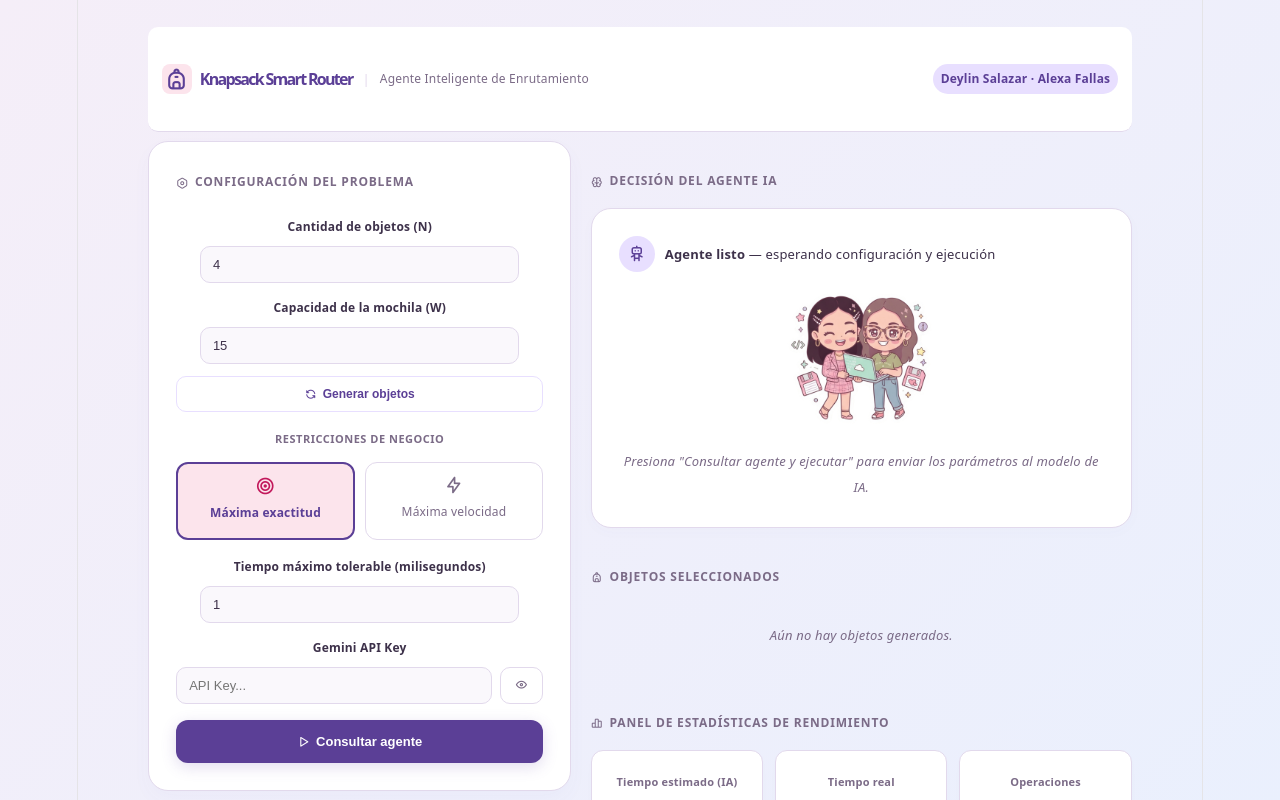
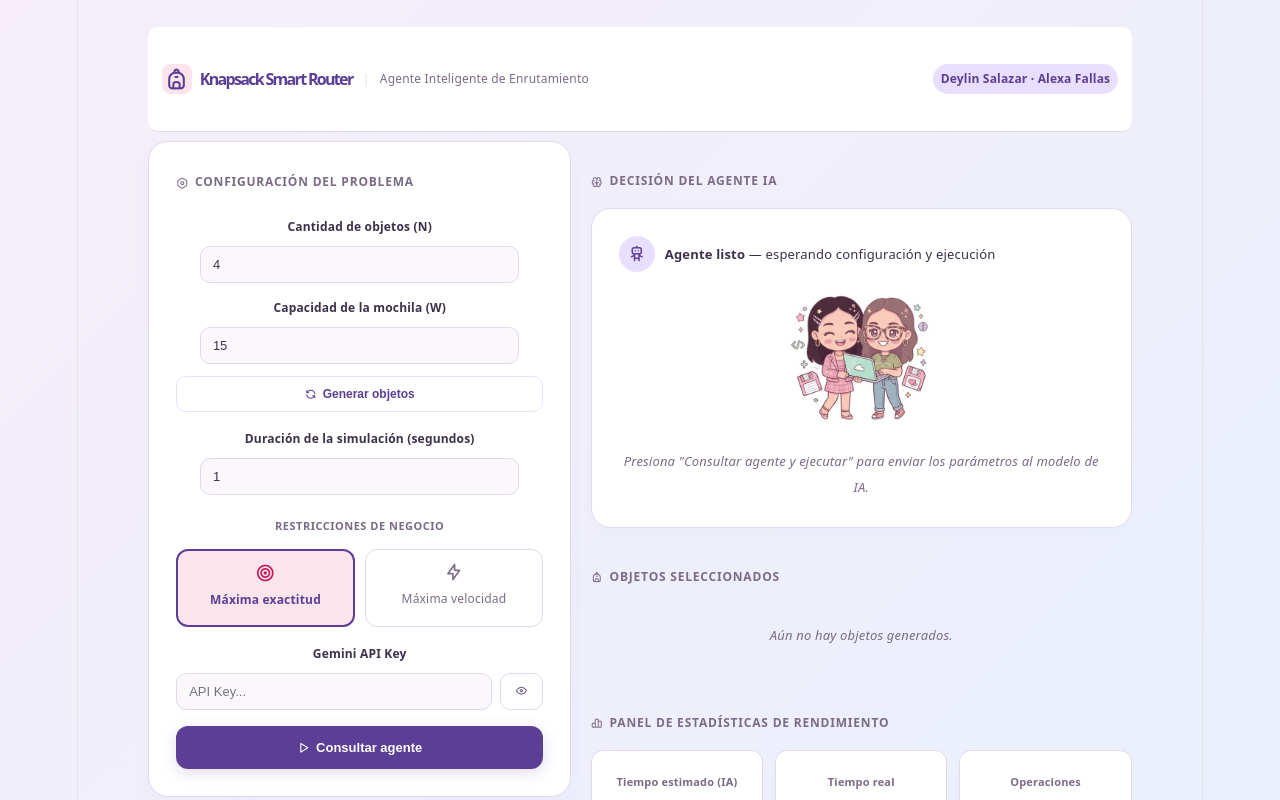
Before and after one commit to Dei1400/Proyecto2_Analisis, a React (Vite) app in the folder programa/: page / in a window 1280 px wide. Shown: the top 800 px of the page. Built offline with nearby package versions, Linux system fonts and the light colour scheme.

Commit message:
validaciones interfaz

```diff
--- a/programa/src/components/PanelConfiguracion.jsx
+++ b/programa/src/components/PanelConfiguracion.jsx
@@ -5,6 +5,7 @@ export default function PanelConfiguracion({
   W, setW,
   priority, setPriority,
   maxTime, setMaxTime,
+  algoMaxTime, setAlgoMaxTime,
   apiKey, setApiKey,
   onGenerateRandom,
   onRunSystem,
@@ -25,11 +26,12 @@ export default function PanelConfiguracion({
         value={N}
         min={4}
         max={25}
+        disabled={loading}
         onChange={(e) => {
           const valor = parseInt(e.target.value) || 4;
           setN(Math.min(Math.max(valor, 4), 25));
         }}
-        style={styles.input}
+        style={{ ...styles.input, opacity: loading ? 0.6 : 1, cursor: loading ? 'not-allowed' : 'text' }}
       />
 
       <label style={styles.label}>Capacidad de la mochila (W)</label>
@@ -38,52 +40,94 @@ export default function PanelConfiguracion({
           value={W}
           min={1}
           max={1000}
+          disabled={loading}
           onChange={(e) => {
             const valor = parseInt(e.target.value) || 1;
             setW(Math.min(Math.max(valor, 1), 1000));
           }}
-          style={styles.input}
+          style={{ ...styles.input, opacity: loading ? 0.6 : 1, cursor: loading ? 'not-allowed' : 'text' }}
       />
 
       {/* Boton de generar objetos */}
       <div style={styles.row}>
-        <button onClick={onGenerateRandom} style={{ ...styles.btnSecundario, width: '100%', flex: 'none' }}>
+        <button
+          onClick={onGenerateRandom}
+          disabled={loading}
+          style={{
+            ...styles.btnSecundario,
+            width: '100%',
+            flex: 'none',
+            opacity: loading ? 0.6 : 1,
+            cursor: loading ? 'not-allowed' : 'pointer'
+          }}
+        >
           <i className="ti ti-refresh"></i> Generar objetos
         </button>
       </div>
+
+      <label style={styles.label}>Duración de la simulación (segundos)</label>
+      <input
+        type="number"
+        value={maxTime}
+        min={1}
+        max={60}
+        disabled={loading}
+        placeholder="Ej. 3"
+        onChange={(e) => {
+          const valor = parseInt(e.target.value) || 1;
+          setMaxTime(Math.max(valor, 1));
+        }}
+        style={{ ...styles.input, opacity: loading ? 0.6 : 1, cursor: loading ? 'not-allowed' : 'text' }}
+      />
 
       <div style={styles.sectionLabel}>Restricciones de negocio</div>
 
       <div style={styles.priorityGrid}>
         <div
-          style={{ ...styles.priorityBtn, ...(priority === 'accuracy' ? styles.priorityBtnActive : {}) }}
-          onClick={() => setPriority('accuracy')}
+          style={{
+            ...styles.priorityBtn,
+            ...(priority === 'accuracy' ? styles.priorityBtnActive : {}),
+            opacity: loading ? 0.6 : 1,
+            cursor: loading ? 'not-allowed' : 'pointer'
+          }}
+          onClick={() => !loading && setPriority('accuracy')}
         >
           <i className="ti ti-target" style={priority === 'accuracy' ? styles.iconActive : styles.iconInactive}></i>
           <span>Máxima exactitud</span>
         </div>
         <div
-          style={{ ...styles.priorityBtn, ...(priority === 'speed' ? styles.priorityBtnActive : {}) }}
-          onClick={() => setPriority('speed')}
+          style={{
+            ...styles.priorityBtn,
+            ...(priority === 'speed' ? styles.priorityBtnActive : {}),
+            opacity: loading ? 0.6 : 1,
+            cursor: loading ? 'not-allowed' : 'pointer'
+          }}
+          onClick={() => !loading && setPriority('speed')}
         >
           <i className="ti ti-bolt" style={priority === 'speed' ? styles.iconActive : styles.iconInactive}></i>
           <span>Máxima velocidad</span>
         </div>
       </div>
 
-      <label style={styles.label}>Tiempo máximo tolerable (milisegundos)</label>
+      {/* INPUT CONDICIONAL */}
+      {priority === 'speed' && (
+        <div style={{ animation: 'fadeIn 0.2s ease' }}>
+          <label style={styles.label}>Tiempo máximo del algoritmo (milisegundos)</label>
           <input
             type="number"
-        value={maxTime}
+            value={algoMaxTime}
             min={1}
-        max={500000}
+            max={5000}
+            disabled={loading}
             placeholder="Ej. 100"
             onChange={(e) => {
               const valor = parseInt(e.target.value) || 1;
-          setMaxTime(Math.max(valor, 1));
+              setAlgoMaxTime(Math.max(valor, 1));
             }}
-        style={styles.input}
+            style={{ ...styles.input, opacity: loading ? 0.6 : 1, cursor: loading ? 'not-allowed' : 'text' }}
           />
+        </div>
+      )}
 
       <label style={styles.label}>Gemini API Key</label>
       <div style={styles.apiRow}>
@@ -91,10 +135,15 @@ export default function PanelConfiguracion({
           type={showPass ? "text" : "password"}
           placeholder="API Key..."
           value={apiKey}
+          disabled={loading} // <-- Desactivar si está cargando
           onChange={(e) => setApiKey(e.target.value)}
-          style={{ ...styles.input, marginBottom: 0, flex: 1 }}
+          style={{ ...styles.input, marginBottom: 0, flex: 1, opacity: loading ? 0.6 : 1, cursor: loading ? 'not-allowed' : 'text' }}
         />
-        <button onClick={() => setShowPass(!showPass)} style={styles.btnEye}>
+        <button
+          onClick={() => !loading && setShowPass(!showPass)}
+          disabled={loading}
+          style={{ ...styles.btnEye, opacity: loading ? 0.6 : 1, cursor: loading ? 'not-allowed' : 'pointer' }}
+        >
           <i className={showPass ? "ti ti-eye-off" : "ti ti-eye"}></i>
         </button>
       </div>
@@ -102,7 +151,7 @@ export default function PanelConfiguracion({
       <button
         onClick={onRunSystem}
         disabled={loading}
-        style={{ ...styles.btnPrincipal, opacity: loading ? 0.7 : 1 }}
+        style={{ ...styles.btnPrincipal, opacity: loading ? 0.7 : 1, cursor: loading ? 'not-allowed' : 'pointer' }}
       >
         <i className={loading ? "ti ti-loader spin" : "ti ti-player-play"}></i>
         {loading ? " Consultando IA..." : " Consultar agente"}
--- a/programa/src/pages/InterfazUsuario.jsx
+++ b/programa/src/pages/InterfazUsuario.jsx
@@ -5,11 +5,9 @@ import PanelAgente from '../components/PanelAgente';
 import VisualizacionObjetos from '../components/VisualizacionObjetos';
 import PanelEstadisticas from '../components/PanelEstadisticas';
 import askAiAgent from '../components/AgenteIA';
-
 import { greedy } from '../algorithms/greedy';
 import { dynamicProgramming } from '../algorithms/dynamic';
 import { backtracking } from '../algorithms/backtracking';
-
 import SimuladorAlgoritmo from '../components/SimuladorAlgoritmo';
 
 const RAND_INIT_MAX = 500;
@@ -43,14 +41,31 @@ export default function InterfazUsuario() {
     if (valoresListos || loading) return;
 
     const totalObjetos = Math.min(Math.max(N, 4), 25);
-    const newItems = Array.from({ length: totalObjetos }, (_, i) => ({
-      id: i + 1,
-      name: `Objeto ${i + 1}`,
-      weight: randInt(1, RAND_INIT_MAX),
-      value: randInt(1, RAND_INIT_MAX),
-    }));
+    const porcentajeSesgoMin = 0.10;
+    const porcentajeSesgoMax = 0.50;
+    const porcentajeSesgo = Math.random() * (porcentajeSesgoMax - porcentajeSesgoMin) + porcentajeSesgoMin;
+    const cantidadObjetosLivianos = Math.ceil(totalObjetos * porcentajeSesgo);
 
-    setItems(newItems);
+    const newItems = Array.from({ length: totalObjetos }, (_, i) => {
+      let pesoGenerado;
+
+      if (i < cantidadObjetosLivianos) {
+        const maxPesoSeguro = Math.max(1, Math.floor(W * 0.50));
+        pesoGenerado = randInt(1, maxPesoSeguro);
+      } else {
+        pesoGenerado = randInt(1, RAND_INIT_MAX);
+      }
+
+      return {
+        id: i + 1,
+        name: `Objeto ${i + 1}`,
+        weight: pesoGenerado,
+        value: randInt(1, RAND_INIT_MAX),
+      };
+    });
+
+    const itemsMezclados = newItems.sort(() => Math.random() - 0.5);
+    setItems(itemsMezclados);
     setIsManual(true);
     setSelectedIds([]);
     setDecision(null);
@@ -227,11 +242,11 @@ export default function InterfazUsuario() {
 
   setProgress(85);
   setSimulationMessage("Procesando objetos seleccionados...");
-  await esperar(600);
+  await esperar(400);
 
   setProgress(100);
   setSimulationMessage("Simulación completada.");
-  await esperar(500);
+  await esperar(300);
 
   setSimulating(false);
   setExecuted(true);
@@ -299,7 +314,6 @@ export default function InterfazUsuario() {
             onGenerateManual={handleGenerateItems}
             onRunSystem={handleAskSystem}
             loading={loading}
-            // MODIFICACIÓN: Deshabilita inputs si los valores están listos pero la IA aún no responde, o si está cargando.
             disabledInputs={(valoresListos && !decision) || loading}
             apiEnabled={valoresListos && !loading}
           />
@@ -307,8 +321,7 @@ export default function InterfazUsuario() {
           <div style={styles.actionCard}>
             <button
               onClick={handleToggleValoresListos}
-              // MODIFICACIÓN: Solo se deshabilita si diste clic a "valores listos" y la IA NO ha respondido todavía (o si está cargando).
-              disabled={(!decision && valoresListos) || loading}
+              disabled={(loading)}
               style={{
                 width: '100%',
                 padding: '12px',
@@ -317,8 +330,8 @@ export default function InterfazUsuario() {
                 background: valoresListos ? 'var(--color-accent-pink)' : 'var(--color-primary-dark)',
                 color: valoresListos ? 'var(--color-accent-pink-dark)' : 'white',
                 fontWeight: '700',
-                cursor: ((!decision && valoresListos) || loading) ? 'not-allowed' : 'pointer',
-                opacity: ((!decision && valoresListos) || loading) ? 0.6 : 1,
+                cursor: ( loading) ? 'not-allowed' : 'pointer',
+                opacity: ( loading) ? 0.6 : 1,
                 transition: 'all 0.2s ease'
               }}
             >
@@ -328,7 +341,6 @@ export default function InterfazUsuario() {
 
           <ItemsTable
             items={items}
-            // MODIFICACIÓN: También los inputs de la tabla se bloquean únicamente durante la espera de la IA.
             isManual={isManual && !(valoresListos && !decision) && !loading}
             onItemChange={handleItemChange}
           />
```
Lines whose indentation alone changed are shown as unchanged.
